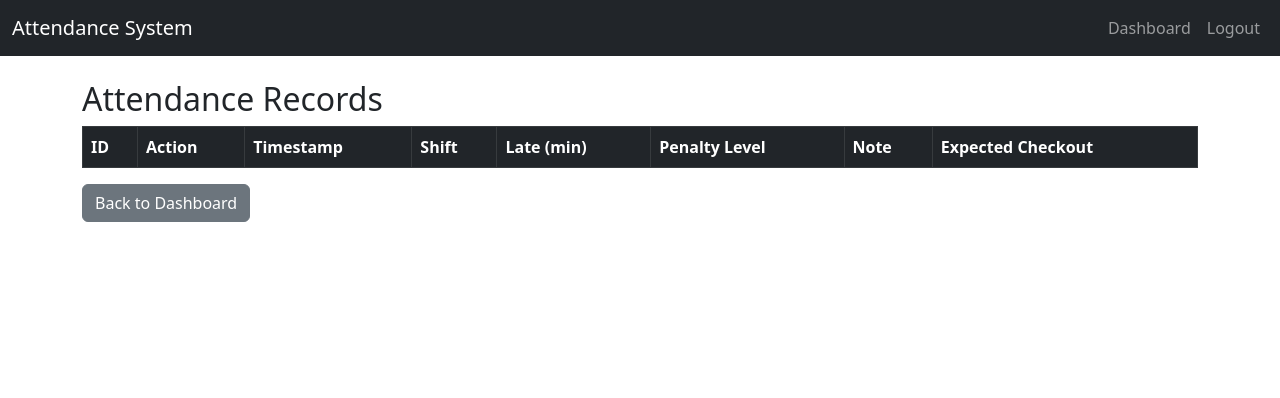
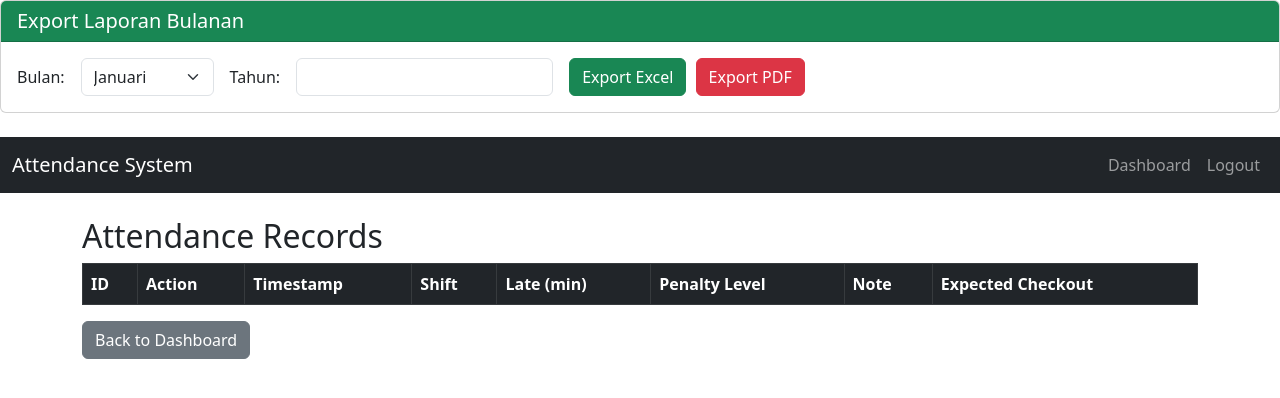
Before and after one commit to epipeliners/attendance-system, a Flask app: template workspace/templates/records.html in a window 1280 px wide. Shown: the top 398 px of the page. Run offline with Flask 3, Linux system fonts and the light colour scheme; the template is opened without the code that fills it, so the values that code supplies are empty; some libraries are stand-ins or nearby versions.

Commit message:
Fix import typo and add export features

```diff
--- a/workspace/app.py
+++ b/workspace/app.py
@@ -6,6 +6,17 @@
 from functools import wraps
 from flask import Flask, render_template, request, redirect, url_for, session, flash, g
 from werkzeug.security import check_password_hash, generate_password_hash
+
+import io
+from datetime import datetime, timedelta
+import openpyxl
+from openpyxl.styles import Font, Alignment
+from reportlab.lib import colors
+from reportlab.lib.pagesizes import A4, landscape
+from reportlab.platypus import SimpleDocTemplate, Table, TableStyle, Paragraph, Spacer
+from reportlab.lib.styles import getSampleStyleSheet
+from reportlab.lib.units import cm
+from flask import send_file, make_response
 
 # ---------- Timezone setup ----------
 import pytz
@@ -63,6 +74,31 @@
         cur = conn.execute(query, args)
         conn.commit()
         return cur.lastrowid
+
+def get_monthly_report(tahun, bulan, user_id=None, role=None):
+    """Ambil data attendance untuk bulan tertentu. Jika admin, semua user; jika bukan, hanya user sendiri."""
+    start_date = f"{tahun:04d}-{bulan:02d}-01"
+    # Hitung akhir bulan
+    if bulan == 12:
+        end_date = f"{tahun+1:04d}-01-01"
+    else:
+        end_date = f"{tahun:04d}-{bulan+1:02d}-01"
+
+    query = '''
+        SELECT u.username, a.action, a.timestamp, a.shift, a.late_minutes, a.penalty_level, a.note, a.expected_checkout
+        FROM attendance a
+        JOIN users u ON a.user_id = u.id
+        WHERE a.timestamp >= ? AND a.timestamp < ?
+    '''
+    params = [start_date, end_date]
+
+    if role != 'admin' and user_id is not None:
+        query += " AND a.user_id = ?"
+        params.append(user_id)
+
+    query += " ORDER BY a.timestamp"
+
+    return query_db(query, params)
 
 # ---------- Database initialization ----------
 def init_db():
@@ -327,6 +363,31 @@
             return 4, 'Hangus Bonus Semester.'
         else:
             return 4, 'Selamat anda Dipecat, Silakan membayar denda 50Juta untuk mengambil data anda dikantor.'
+
+def get_monthly_report(tahun, bulan, user_id=None, role=None):
+    """Ambil data attendance untuk bulan tertentu. Jika admin, semua user; jika bukan, hanya user sendiri."""
+    start_date = f"{tahun:04d}-{bulan:02d}-01"
+    # Hitung akhir bulan
+    if bulan == 12:
+        end_date = f"{tahun+1:04d}-01-01"
+    else:
+        end_date = f"{tahun:04d}-{bulan+1:02d}-01"
+
+    query = '''
+        SELECT u.username, a.action, a.timestamp, a.shift, a.late_minutes, a.penalty_level, a.note, a.expected_checkout
+        FROM attendance a
+        JOIN users u ON a.user_id = u.id
+        WHERE a.timestamp >= ? AND a.timestamp < ?
+    '''
+    params = [start_date, end_date]
+
+    if role != 'admin' and user_id is not None:
+        query += " AND a.user_id = ?"
+        params.append(user_id)
+
+    query += " ORDER BY a.timestamp"
+
+    return query_db(query, params)
 
 # ---------- NEW: Debt helpers ----------
 def get_user_debt(user_id):
@@ -674,7 +735,111 @@
                               FROM attendance a JOIN users u ON a.user_id = u.id
                               WHERE a.user_id = ?
                               ORDER BY a.timestamp DESC''', [user_id])
-    return render_template('records.html', records=records)
+    now = datetime.now()  # <--- tambahkan ini
+    return render_template('records.html', records=records, now=now)  # <--- kirim ke template
+
+@app.route('/export/excel/<int:tahun>/<int:bulan>')
+@login_required
+def export_excel(tahun, bulan):
+    user_id = session['user_id']
+    role = session['role']
+
+    data = get_monthly_report(tahun, bulan, user_id, role)
+
+    wb = openpyxl.Workbook()
+    ws = wb.active
+    ws.title = f"Laporan {bulan}-{tahun}"
+
+    headers = ['Username', 'Action', 'Timestamp', 'Shift', 'Late (min)', 'Penalty Level', 'Note', 'Expected Checkout']
+    ws.append(headers)
+
+    for col in range(1, 9):
+        cell = ws.cell(row=1, column=col)
+        cell.font = Font(bold=True)
+        cell.alignment = Alignment(horizontal='center')
+
+    for row in data:
+        ws.append([
+            row['username'],
+            row['action'],
+            row['timestamp'],
+            row['shift'] or '',
+            row['late_minutes'] or '',
+            row['penalty_level'] or '',
+            row['note'] or '',
+            row['expected_checkout'] or ''
+        ])
+
+    for col in ws.columns:
+        max_length = 0
+        col_letter = col[0].column_letter
+        for cell in col:
+            try:
+                if len(str(cell.value)) > max_length:
+                    max_length = len(str(cell.value))
+            except:
+                pass
+        adjusted_width = (max_length + 2) * 1.2
+        ws.column_dimensions[col_letter].width = min(adjusted_width, 50)
+
+    output = io.BytesIO()
+    wb.save(output)
+    output.seek(0)
+
+    filename = f"attendance_{tahun:04d}_{bulan:02d}.xlsx"
+    return send_file(output, download_name=filename, as_attachment=True, mimetype='application/vnd.openxmlformats-officedocument.spreadsheetml.sheet')
+
+@app.route('/export/pdf/<int:tahun>/<int:bulan>')
+@login_required
+def export_pdf(tahun, bulan):
+    user_id = session['user_id']
+    role = session['role']
+
+    data = get_monthly_report(tahun, bulan, user_id, role)
+
+    buffer = io.BytesIO()
+    doc = SimpleDocTemplate(buffer, pagesize=landscape(A4), rightMargin=1*cm, leftMargin=1*cm, topMargin=1.5*cm, bottomMargin=1*cm)
+    elements = []
+
+    styles = getSampleStyleSheet()
+    title = f"Laporan Attendance Bulan {bulan:02d}-{tahun:04d}"
+    elements.append(Paragraph(title, styles['Title']))
+    elements.append(Spacer(1, 0.5*cm))
+
+    table_data = [['Username', 'Action', 'Timestamp', 'Shift', 'Late', 'Penalty', 'Note', 'Expected']]
+    for row in data:
+        note = (row['note'][:30] + '...') if row['note'] and len(row['note']) > 30 else (row['note'] or '')
+        table_data.append([
+            row['username'],
+            row['action'],
+            row['timestamp'],
+            row['shift'] or '',
+            str(row['late_minutes'] or ''),
+            str(row['penalty_level'] or ''),
+            note,
+            row['expected_checkout'] or ''
+        ])
+
+    table = Table(table_data, repeatRows=1)
+    table.setStyle(TableStyle([
+        ('BACKGROUND', (0,0), (-1,0), colors.grey),
+        ('TEXTCOLOR', (0,0), (-1,0), colors.whitesmoke),
+        ('ALIGN', (0,0), (-1,-1), 'CENTER'),
+        ('FONTNAME', (0,0), (-1,0), 'Helvetica-Bold'),
+        ('FONTSIZE', (0,0), (-1,0), 10),
+        ('BOTTOMPADDING', (0,0), (-1,0), 8),
+        ('BACKGROUND', (0,1), (-1,-1), colors.beige),
+        ('GRID', (0,0), (-1,-1), 1, colors.black),
+        ('FONTSIZE', (0,1), (-1,-1), 8),
+        ('VALIGN', (0,0), (-1,-1), 'MIDDLE'),
+    ]))
+
+    elements.append(table)
+    doc.build(elements)
+
+    buffer.seek(0)
+    filename = f"attendance_{tahun:04d}_{bulan:02d}.pdf"
+    return send_file(buffer, download_name=filename, as_attachment=True, mimetype='application/pdf')
 
 if __name__ == '__main__':
     port = int(os.environ.get('PORT', 5000))
--- a/workspace/requirements.txt
+++ b/workspace/requirements.txt
@@ -1,6 +1,6 @@
 Flask==2.3.3
-Flask-WTF==1.1.1
-Werkzeug==2.3.7
-gunicorn==21.2.0
 psycopg2-binary==2.9.9
 pytz==2024.2
+gunicorn==21.2.0
+openpyxl==3.1.2
+reportlab==4.2.2
--- a/workspace/templates/records.html
+++ b/workspace/templates/records.html
@@ -4,6 +4,61 @@
     <meta charset="UTF-8">
     <meta name="viewport" content="width=device-width, initial-scale=1.0">
     <title>Attendance Records</title>
+    <!-- Form Export -->
+    <div class="card mb-4">
+        <div class="card-header bg-success text-white">
+            <h5 class="mb-0">Export Laporan Bulanan</h5>
+        </div>
+        <div class="card-body">
+            <form class="row g-3" method="get" action="#">
+                <div class="col-auto">
+                    <label for="bulan" class="col-form-label">Bulan:</label>
+                </div>
+                <div class="col-auto">
+                    <select name="bulan" id="bulan" class="form-select">
+                        <option value="1">Januari</option>
+                        <option value="2">Februari</option>
+                        <option value="3">Maret</option>
+                        <option value="4">April</option>
+                        <option value="5">Mei</option>
+                        <option value="6">Juni</option>
+                        <option value="7">Juli</option>
+                        <option value="8">Agustus</option>
+                        <option value="9">September</option>
+                        <option value="10">Oktober</option>
+                        <option value="11">November</option>
+                        <option value="12">Desember</option>
+                    </select>
+                </div>
+                <div class="col-auto">
+                    <label for="tahun" class="col-form-label">Tahun:</label>
+                </div>
+                <div class="col-auto">
+                    <input type="number" name="tahun" id="tahun" class="form-control" value="{{ now.year }}" min="2020" max="{{ now.year + 1 }}">
+                </div>
+                <div class="col-auto">
+                    <a href="#" id="export-excel" class="btn btn-success">Export Excel</a>
+                    <a href="#" id="export-pdf" class="btn btn-danger">Export PDF</a>
+                </div>
+            </form>
+        </div>
+    </div>
+
+    <script>
+    document.getElementById('export-excel').addEventListener('click', function(e) {
+        e.preventDefault();
+        const bulan = document.getElementById('bulan').value;
+        const tahun = document.getElementById('tahun').value;
+        window.location.href = `/export/excel/${tahun}/${bulan}`;
+    });
+
+    document.getElementById('export-pdf').addEventListener('click', function(e) {
+        e.preventDefault();
+        const bulan = document.getElementById('bulan').value;
+        const tahun = document.getElementById('tahun').value;
+        window.location.href = `/export/pdf/${tahun}/${bulan}`;
+    });
+    </script>
     <link href="https://cdn.jsdelivr.net/npm/bootstrap@5.3.0/dist/css/bootstrap.min.css" rel="stylesheet">
     <link rel="stylesheet" href="{{ url_for('static', filename='style.css') }}">
 </head>
```
Also changed, not shown: requirements.txt (deleted, +0 -109 lines).
